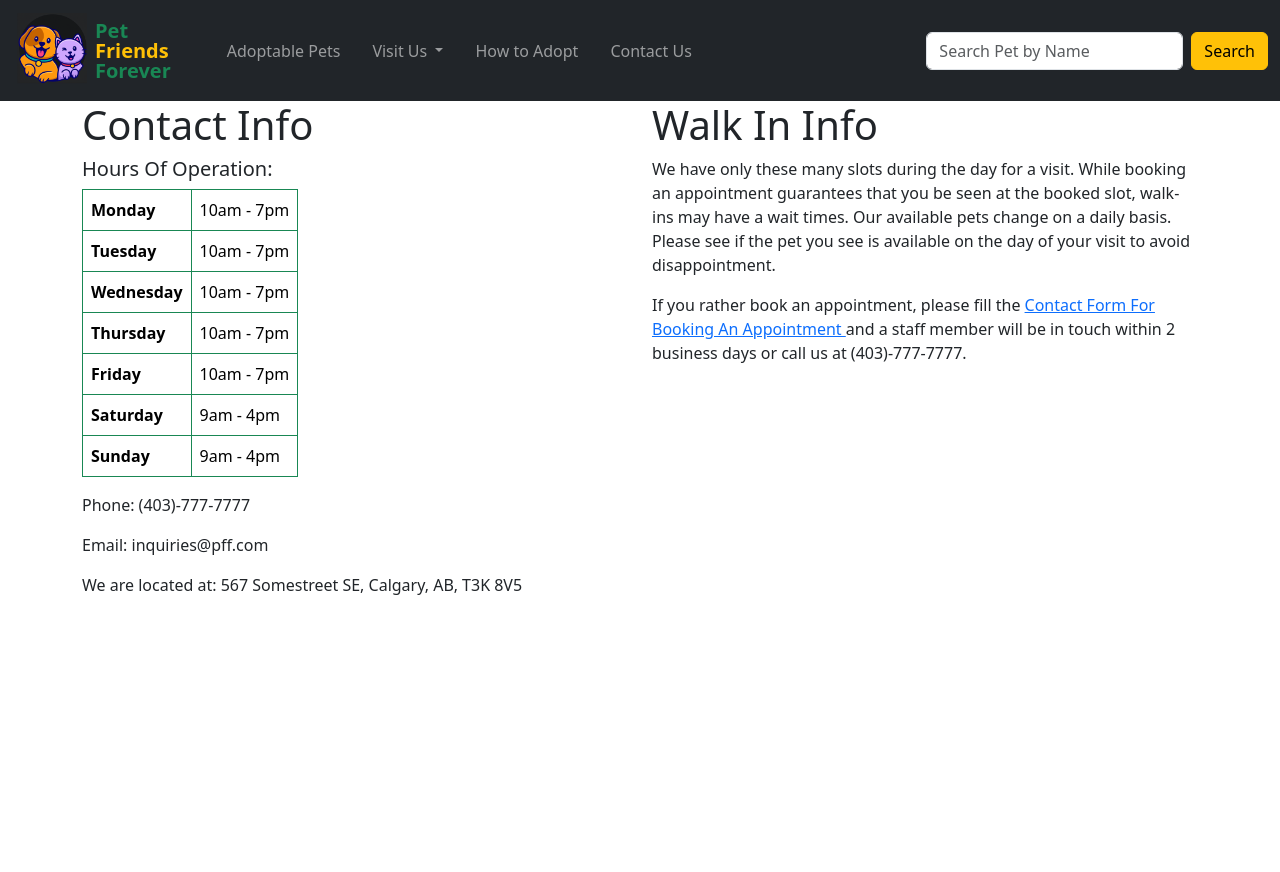
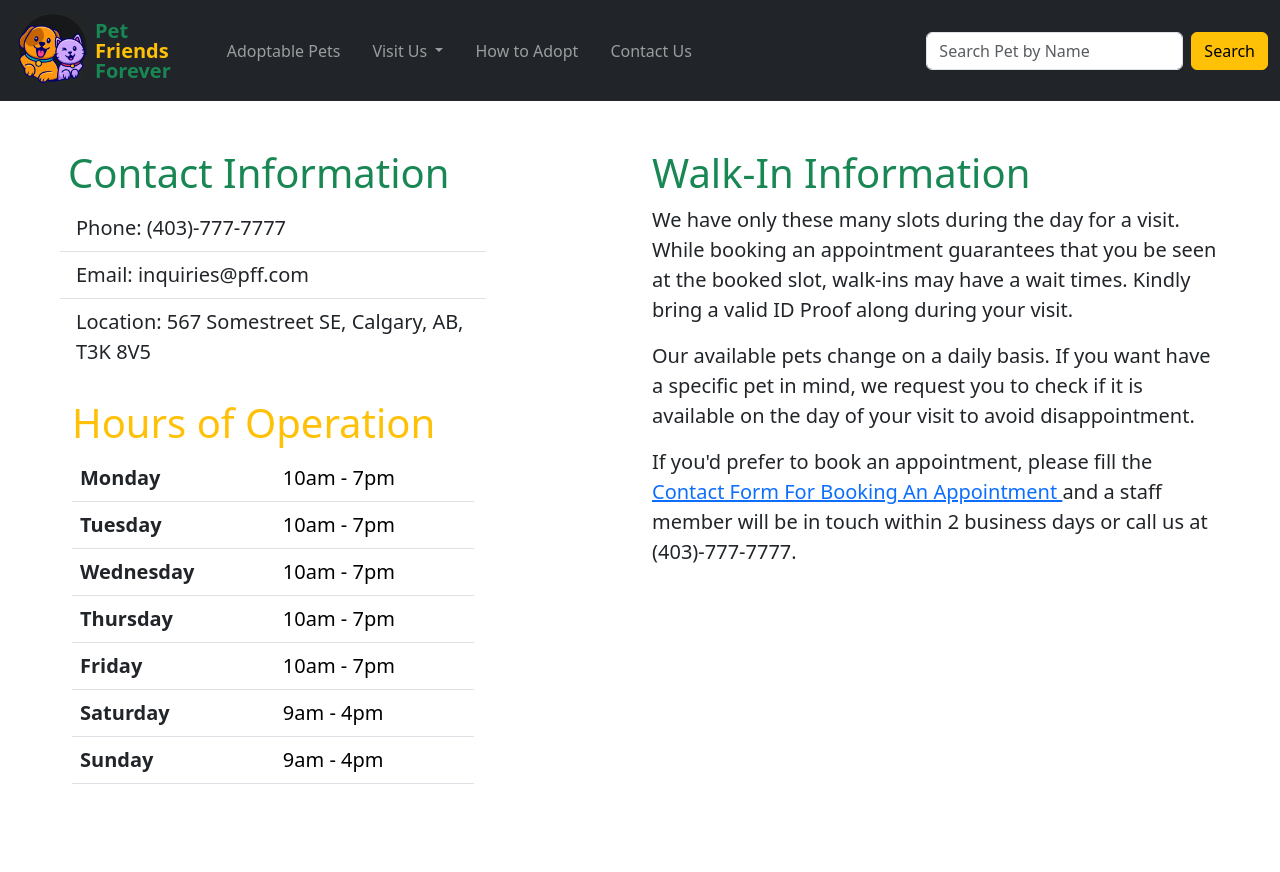
Before and after one commit to prmenezes/PetFriendsForever, a Django app: page /contact_us/ in a window 1280 px wide. Before the commit the page ends 595 px from the top, so only its background shows below. Run offline with Django 5.2, Linux system fonts and the light colour scheme.

Commit message:
Conatct Us done

```diff
--- a/pets/templates/contact_us.html
+++ b/pets/templates/contact_us.html
@@ -2,41 +2,47 @@
 {% block title %} Contact Us {% endblock title %}
 {% block contact-us-active %}active{% endblock  %}
 {% block content %}
-<div class="container" >
-  <div class="row">
-    <div class="col">
-      <h1> Contact Info </h1>
-      <h5>Hours Of Operation: </h5>
-      <table class="table table-bordered border-success w-auto">
+
+<!-- PV: Can all this info go in a context? -->
+
+<div class="row m-5">
+    <div class="col-12 col-md-6 gx-4 mb-4">
+      <h1 class="display-7 text-success ms-2"> Contact Information </h1>
+      <ul class="list-group list-group-flush w-75">
+          <li class="list-group-item lead">Phone: (403)-777-7777</li>
+          <li class="list-group-item lead">Email: inquiries@pff.com</li>
+          <li class="list-group-item lead">Location: 567 Somestreet SE, Calgary, AB, T3K 8V5</li>
+      </ul>
+      <div class="container w-75 ms-0">
+      <h1 class="display-7 text-warning mt-4"> Hours of Operation</h1>
+      <table class="table">
 
         <tbody>
           {% for day, hours in hours_of_operation.items %}
-            <tr>
-              <th scope="row">{{day}}</th>
+          <tr class="lead">
+            <th scope="row" class="text-dark">{{day}}</th>
             <td>{{hours}}</td>
           </tr>
           {% endfor %}
 
         </tbody>
       </table>
+    </div>
+    </div>
 
-      <p> Phone: (403)-777-7777</p>
-      <p> Email: inquiries@pff.com</p>
-      <p> We are located at: 567 Somestreet SE, Calgary, AB, T3K 8V5</p>
-    </div>
-    <div class="col">
-      <h1> Walk In Info </h1>
-      <p>We have only these many slots during the day for a visit.
-        While booking an appointment guarantees that you be seen at the booked slot, walk-ins may have a wait times.
-        Our available pets change on a daily basis.
-        Please see if the pet you see is available on the day of your visit to avoid disappointment.
+
+    <div class="col-12 col-md-6 mb-4">
+      <h1 class="display-7 text-success"> Walk-In Information </h1>
+      <p class="lead">We have only these many slots during the day for a visit.
+        While booking an appointment guarantees that you be seen at the booked slot, walk-ins may have a wait times. Kindly bring a valid ID Proof along during your visit.</p>
+      <p class="lead">Our available pets change on a daily basis.
+        If you want have a specific pet in mind, we request you to check if it is available on the day of your visit to avoid disappointment.
       </p>
 
-      <p>If you rather book an appointment, please fill the
+      <p class="lead">If you'd prefer to book an appointment, please fill the
         <a href="{% url "create_person" %}"> Contact Form For Booking An Appointment </a>
          and a staff member will be in touch within 2 business days or call us at (403)-777-7777.
       </p>
-    </div>
     </div>
   </div>
 
--- a/pets/templates/pets/person_form.html
+++ b/pets/templates/pets/person_form.html
@@ -4,7 +4,7 @@
 {% block content %}
 
 <div class="container-fluid py-4 text-start ms-xl-5 ms-2">
-    <h2 class="display-5 text-success ms-4">Contact form</h2>
+    <h2 class="display-7 text-success ms-4">Contact form</h2>
     <p class="lead ms-4">Please fill out the form below and a staff member will be in touch within 2 business days to book an appointment for you.</p>
 </div>
 
--- a/pets/templates/pets/pet_detail.html
+++ b/pets/templates/pets/pet_detail.html
@@ -32,9 +32,6 @@
             </div>
         </div>
 
-
-
-
         <div class="d-flex mx-5 my-4">
                 <p> {{pet.name}} is a {{pet.description}} </p>
         </div>
```
Lines whose indentation alone changed are shown as unchanged.
